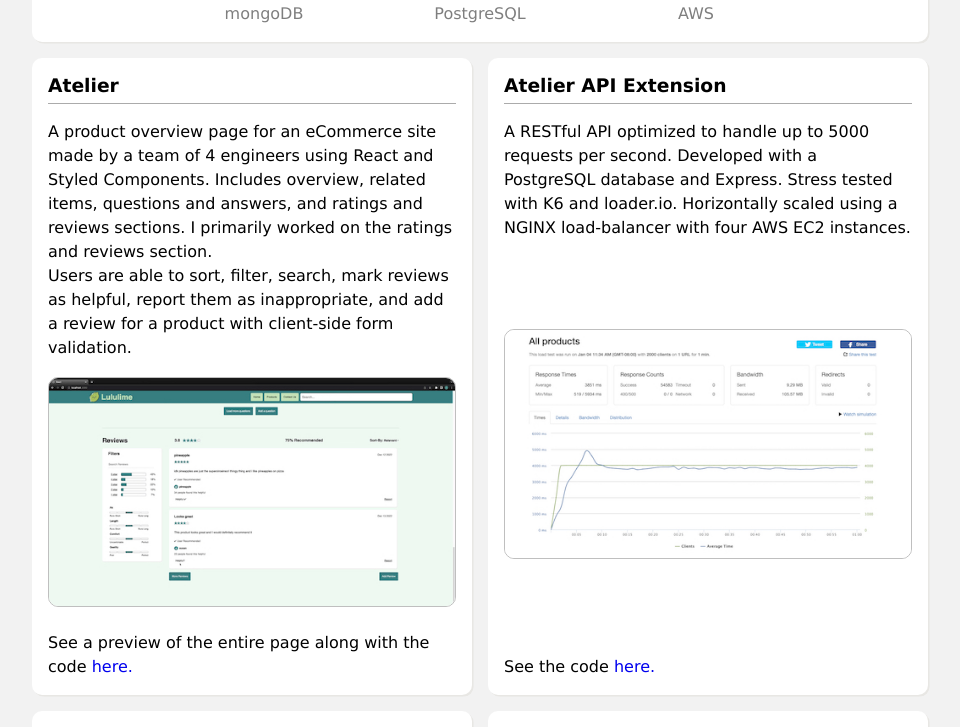
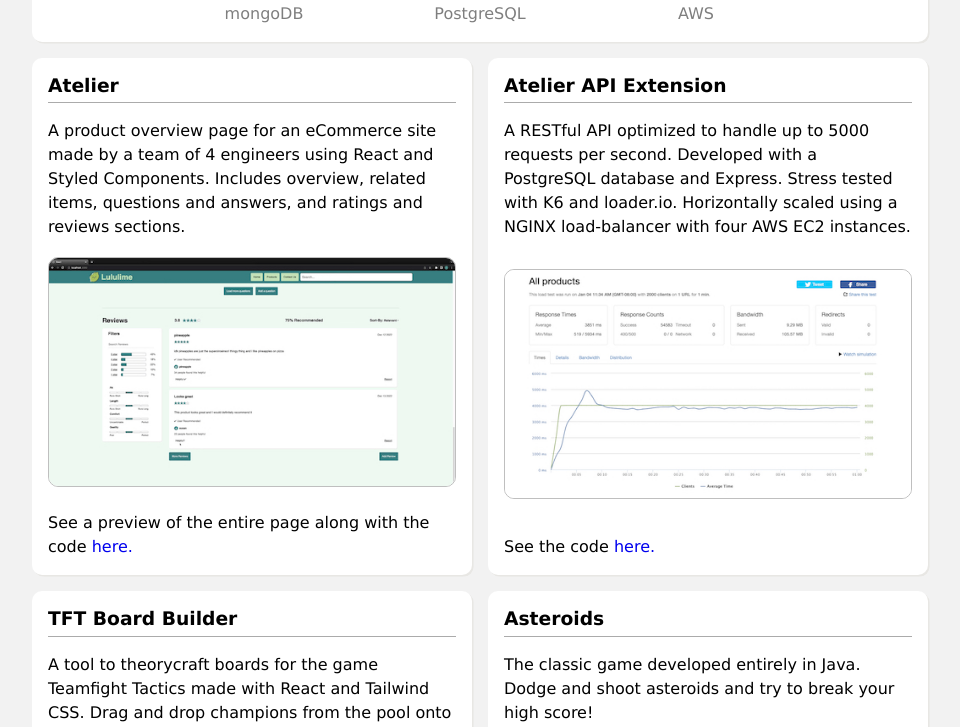
Before and after one commit to cegarcia96/portfolio, a React (Create React App) app: page / in a window 1280 px wide. Shown: the part 1608-2335 px from the top of the page, without its empty margins (160-1120 px from the left). Built offline with nearby package versions, Linux system fonts and the light colour scheme.

Commit message:
updated descriptions

```diff
--- a/src/components/Projects.js
+++ b/src/components/Projects.js
@@ -10,9 +10,7 @@ function Projects({projectRef}) {
           <h3 className="project-header">Atelier</h3>
           <div className="project-card-content">
             <div className="project-description">
-              <p>A product overview page for an eCommerce site made by a team of 4 engineers using React and Styled Components. Includes overview, related items, questions and answers, and ratings and reviews sections. I primarily worked on the ratings and reviews section.
-              </p>
-              <p>Users are able to sort, filter, search, mark reviews as helpful, report them as inappropriate, and add a review for a product with client-side form validation.
+              <p>A product overview page for an eCommerce site made by a team of 4 engineers using React and Styled Components. Includes overview, related items, questions and answers, and ratings and reviews sections.
               </p>
             </div>
             <div className="project-preview-container">
@@ -48,7 +46,7 @@ function Projects({projectRef}) {
           <h3 className="project-header">TFT Board Builder</h3>
           <div className="project-card-content">
             <div className="project-description">
-              <p>A tool to theorycraft boards for the game Teamfight Tactics made with React and Tailwind CSS. Drap and drop champions from the pool onto the board and see the different traits activate. Log in, add some notes to each board and save to share it later.</p>
+              <p>A tool to theorycraft boards for the game Teamfight Tactics made with React and Tailwind CSS. Drag and drop champions from the pool onto the board and see the different traits activate. Log in, add some notes to each board and save to share it later.</p>
             </div>
             <div className="project-preview-container">
               <img className="project-thumbnail" src={require('../assets/tft/tft-board-thumbnail-480.jpg')} alt="tft project thumbnail" />
```
